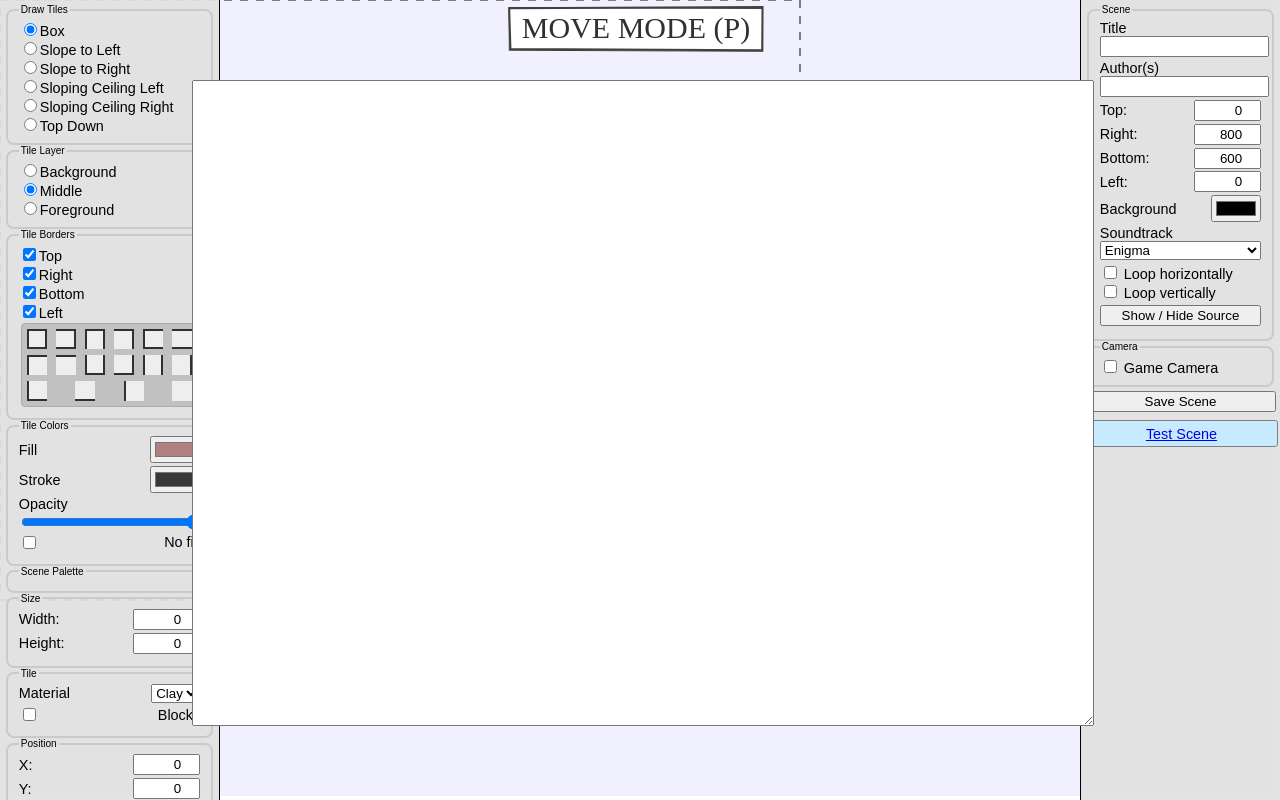
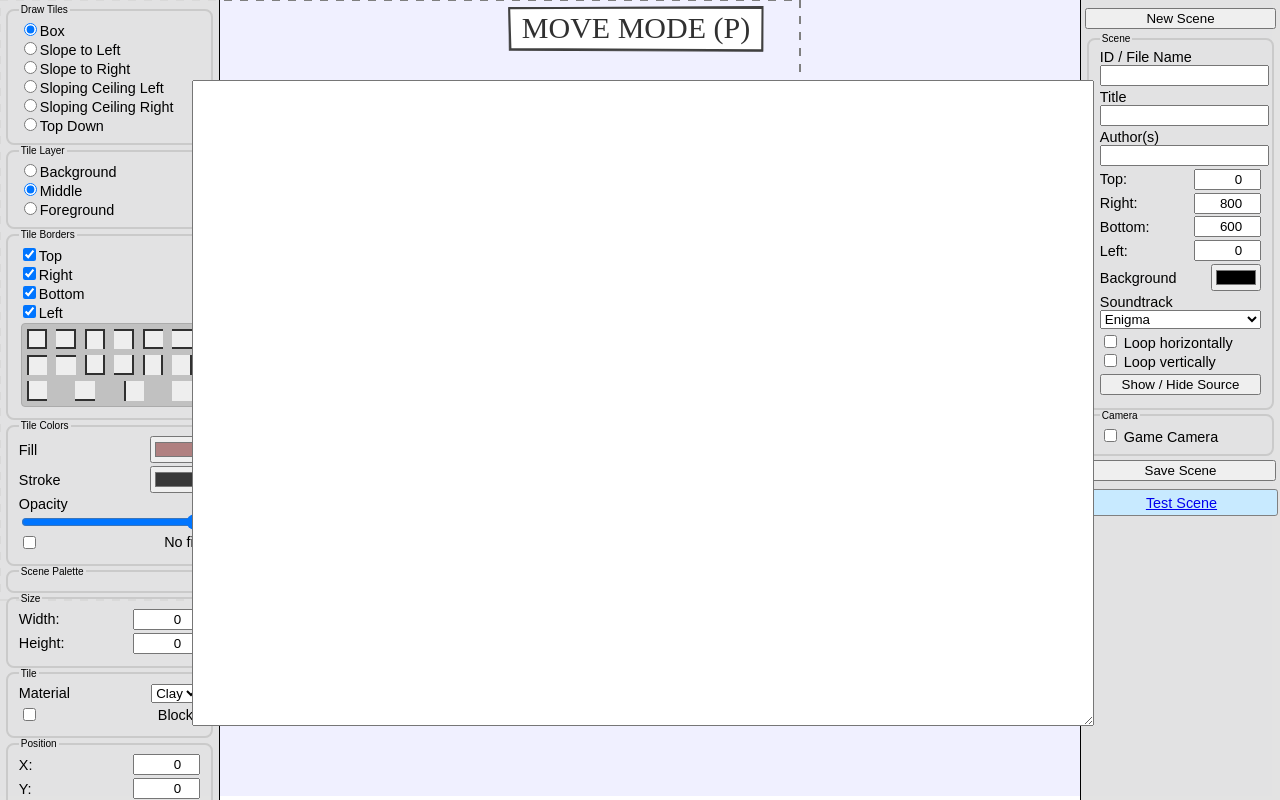
Before and after one commit to pistegamez/duckface, a website: page public/editor.html in a window 1280 px wide. Drawn offline with Linux system fonts and the light colour scheme; no server answers; a web font is replaced by a local one.

Commit message:
Added id input and new scene button

```diff
--- a/public/editor.html
+++ b/public/editor.html
@@ -201,6 +201,12 @@
             createBorderVariationButtons();
         }
 
+        function clearScene() {
+            if (confirm("Just making sure, that you really want to clear all tiles and sprites?")) {
+                editor.clearScene();
+            }
+        }
+
         function renderSpriteTypeButtons() {
             const buttons = document.getElementById("sprite-type-buttons");
             buttons.innerHTML = "";
@@ -311,8 +317,15 @@
             <canvas id="game-canvas" width="800" height="600" tabindex="0"></canvas>
         </div>
         <form id="scene">
+            <div>
+                <button type="button" onclick="clearScene()">New Scene</button>
+            </div>
             <fieldset>
                 <legend>Scene</legend>
+                <div class="form-row">
+                    <label>ID / File Name</label>
+                    <input id="scene.id" type="text" value="" onchange="editor.setSceneId(event.target.value)" />
+                </div>
                 <div class="form-row">
                     <label>Title </label>
                     <input id="scene.title" type="text" value="" onchange="editor.setSceneTitle(event.target.value)" />
--- a/public/js/editor.js
+++ b/public/js/editor.js
@@ -38,6 +38,14 @@ const editor = {
     borders: { t: true, r: true, b: true, l: true },
     isPlayer: false,
     spriteDirection: DIRECTION.RIGHT,
+
+    clearScene() {
+        this.save();
+        scene = new Scene({});
+        this.resetCamera();
+        this.updateUI();
+        worker.postMessage({ action: "SET_SCENE", scene });
+    },
 
     async loadScene({ sceneId, albumId }) {
         await loadScene({ sceneId, albumId });
@@ -89,6 +97,12 @@ const editor = {
 
     stashScene() {
         localStorage.setItem("duckface-editor-scene", document.getElementById("source").value);
+    },
+
+    setSceneId(value) {
+        this.save();
+        scene.id = value;
+        this.updateUI();
     },
 
     setSceneTitle(value) {
@@ -528,6 +542,7 @@ const editor = {
 
         document.getElementById("use-game-camera").checked = camera.enabled;
 
+        document.getElementById("scene.id").value = scene.id;
         document.getElementById("scene.title").value = scene.title;
         document.getElementById("scene.author").value = scene.author;
         document.getElementById("scene.themeSong").value = scene.themeSong;
```
